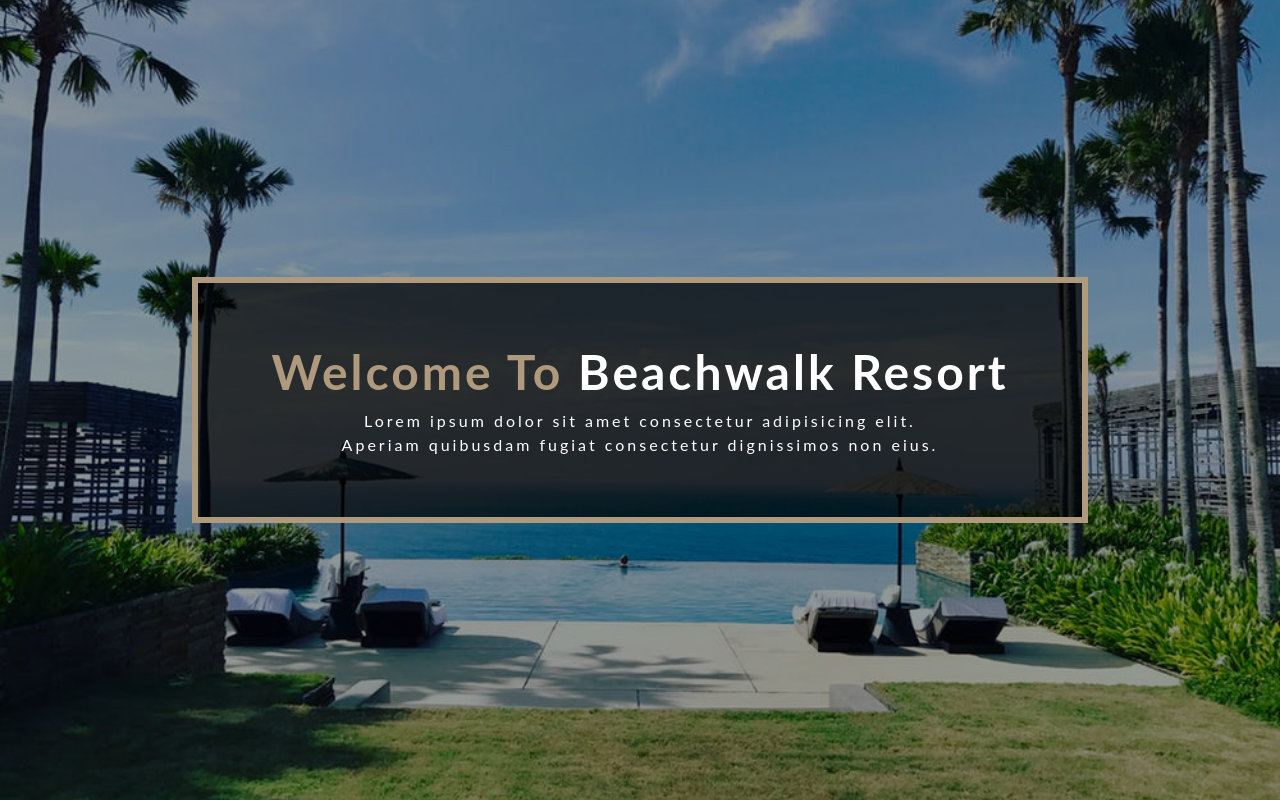
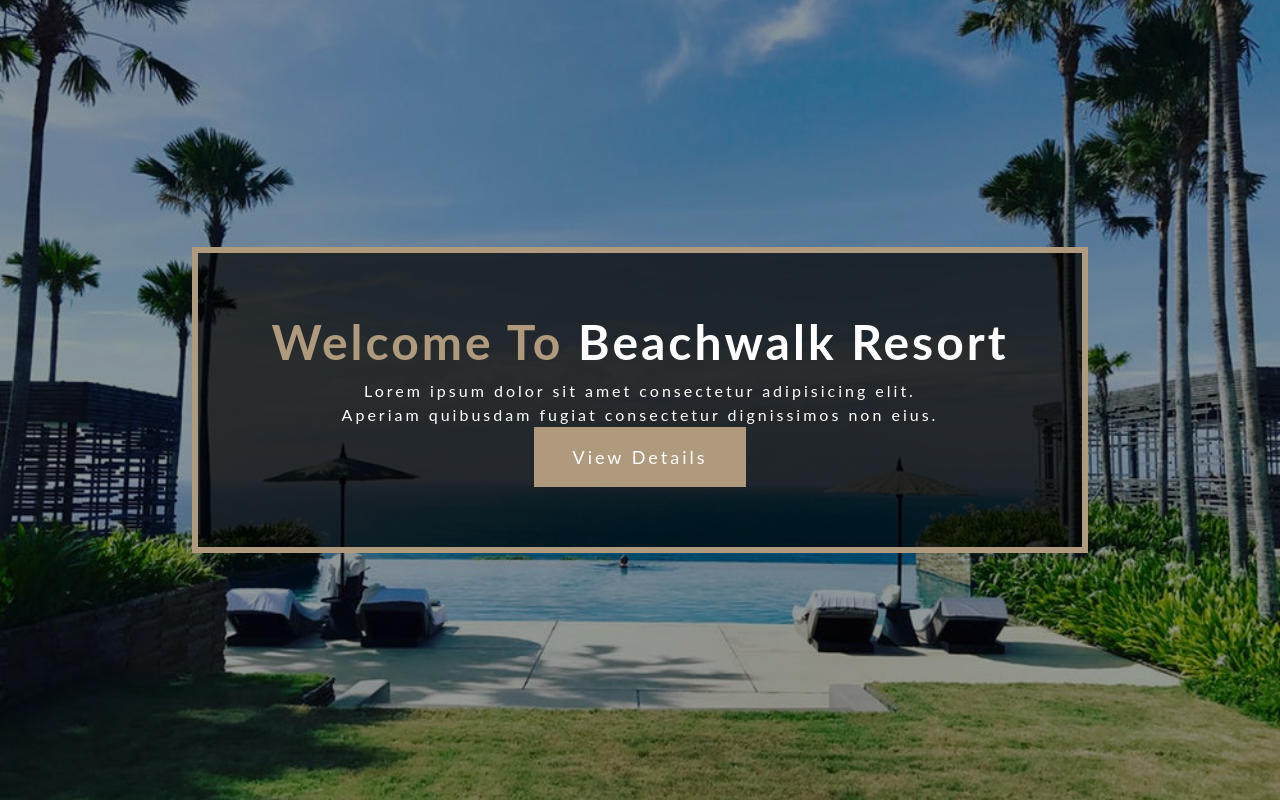
Before and after one commit to DeividasGr/styled-components-project, a React (Create React App) app: page / in a window 1280 px wide. Built offline with nearby package versions, Linux system fonts and the light colour scheme.

Commit message:
full setup for banner compoennt

```diff
--- a/src/components/globals/Banner.js
+++ b/src/components/globals/Banner.js
@@ -1,5 +1,31 @@
 import styled, { css, keyframes } from 'styled-components';
-import { setColor } from '../../styles';
+import {
+  setColor,
+  setRem,
+  setLetterSpacing,
+  setBorder,
+  media,
+} from '../../styles';
+
+const fadeIn = (start, point, end) => {
+  const animation = keyframes`
+   0% {
+      opacity: 0;
+      transform: translateY(${start});
+   },
+   50% {
+      opacity: 0.5;
+      transform: translateY(${point});
+   },
+   100% {
+      opacity: 1;
+      transform: translateY(${end});
+   }
+   `;
+  return css`
+    animation: ${animation} 2s ease-in-out;
+  `;
+};
 
 function Banner({ title, text, children, greeting }) {
   return (
@@ -18,12 +44,12 @@ function Banner({ title, text, children, greeting }) {
 const BannerWrapper = styled.div`
   background-color: rgba(0, 0, 0, 0.7);
   text-align: center;
-  padding: 60px 32px;
-  letter-spacing: 3px;
+  padding: ${setRem(60)} ${setRem(32)};
+  ${setLetterSpacing(3)};
   color: ${setColor.mainWhite};
   h1 {
     text-transform: capitalize;
-    font-size: 48px;
+    font-size: ${setRem(48)};
     color: ${setColor.primaryColor};
     span {
       color: ${setColor.mainWhite};
@@ -33,18 +59,24 @@ const BannerWrapper = styled.div`
     width: 85%;
     margin: 0 auto;
   }
-  @media (min-width: 768px) {
-    width: 70vw;
-    border: 6px solid ${setColor.primaryColor};
+
+  ${media.phone`
+   width: 70vw;
+    ${setBorder({
+      width: '6px',
+      style: 'solid',
+      color: setColor.primaryColor,
+    })};
     p {
       width: 75%;
     }
-  }
+  `}
+
   h1 {
-    //animation
+    ${fadeIn('100%', '-10%', 0)}
   }
   .info {
-    //animation
+    ${fadeIn('-100%', '10%', 0)}
   }
 `;
 
--- /dev/null
+++ b/src/components/globals/Buttons.js
@@ -0,0 +1,26 @@
+import styled from 'styled-components';
+import {
+  setColor,
+  setRem,
+  setLetterSpacing,
+  setBorder,
+  setFont,
+} from '../../styles';
+
+export const PrimaryBtn = styled.button`
+  display: inline-block;
+  background-color: ${setColor.primaryColor};
+  color: ${setColor.mainWhite};
+  text-transform: capitalize;
+  font-size: ${setRem(18)};
+  ${setFont.main};
+  padding: ${setRem(17)} ${setRem(36)};
+  ${setBorder({ color: setColor.primaryColor })};
+  ${setLetterSpacing(3)};
+  &:hover {
+    background-color: transparent;
+    color: ${setColor.primaryColor};
+  }
+  text-decoration: none;
+  cursor: pointer;
+`;
--- a/src/components/home/Header.js
+++ b/src/components/home/Header.js
@@ -1,6 +1,7 @@
 import Hero from '../globals/Hero';
 import HomeImg from '../../images/homeBcg.jpeg';
 import Banner from '../globals/Banner';
+import { PrimaryBtn } from '../globals/Buttons';
 
 function Header() {
   return (
@@ -10,7 +11,9 @@ function Header() {
           greeting="welcome to"
           title="beachwalk resort"
           text="Lorem ipsum dolor sit amet consectetur adipisicing elit. Aperiam quibusdam fugiat consectetur dignissimos non eius."
-        />
+        >
+          {<PrimaryBtn>view details</PrimaryBtn>}
+        </Banner>
       </Hero>
     </div>
   );
--- a/src/styles.js
+++ b/src/styles.js
@@ -1,3 +1,5 @@
+import { css } from 'styled-components';
+
 //reusable helper functions (mixins)
 
 //object for colors
@@ -28,3 +30,50 @@ export const setBackground = ({
   return `background: linear-gradient(${color}, ${color}),
      url(${img}) center/cover fixed no-repeat`;
 };
+
+//function for rem values
+export const setRem = (number = 16) => {
+  return `${number / 16}rem`;
+};
+
+//function for letter spacing
+export const setLetterSpacing = (number = 2) => {
+  return `letter-spacing:${number}px`;
+};
+
+//function for borders
+
+export const setBorder = ({
+  width = '2px',
+  style = 'solid',
+  color = 'black',
+} = {}) => {
+  return `border:${width} ${style} ${color}`;
+};
+
+//object for media query size
+const sizes = {
+  large: 1200,
+  desktop: 992,
+  tablet: 768,
+  phone: 576,
+};
+
+// Iterate through the sizes and create a media template
+export const media = Object.keys(sizes).reduce((acc, label) => {
+  acc[label] = (...args) => css`
+    @media (min-width: ${sizes[label] / 16}em) {
+      ${css(...args)}
+    }
+  `;
+  return acc;
+}, {});
+
+//function for animation transitions
+export const setTransition = ({
+  property = 'all',
+  time = '0.3s',
+  timing = 'ease-in-out',
+} = {}) => {
+  return `transition:${property} ${time} ${timing}`;
+};
```
